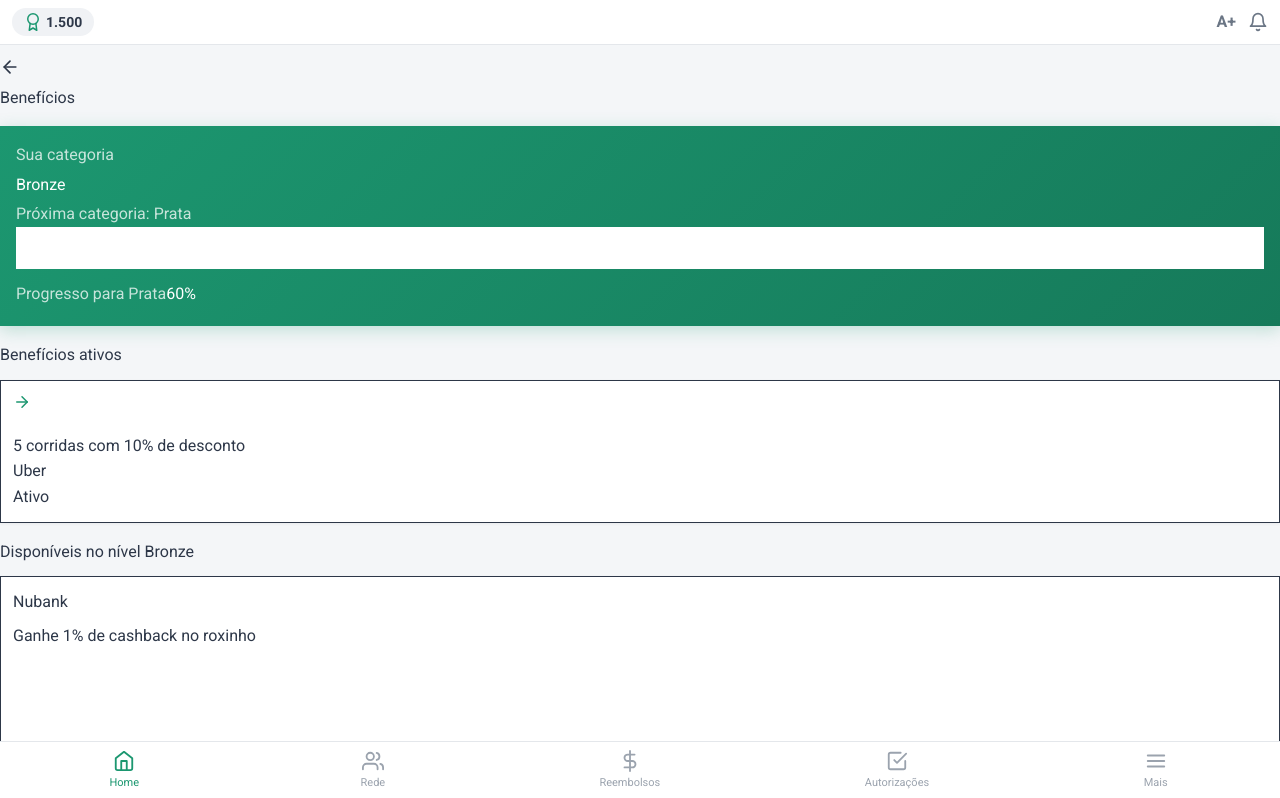
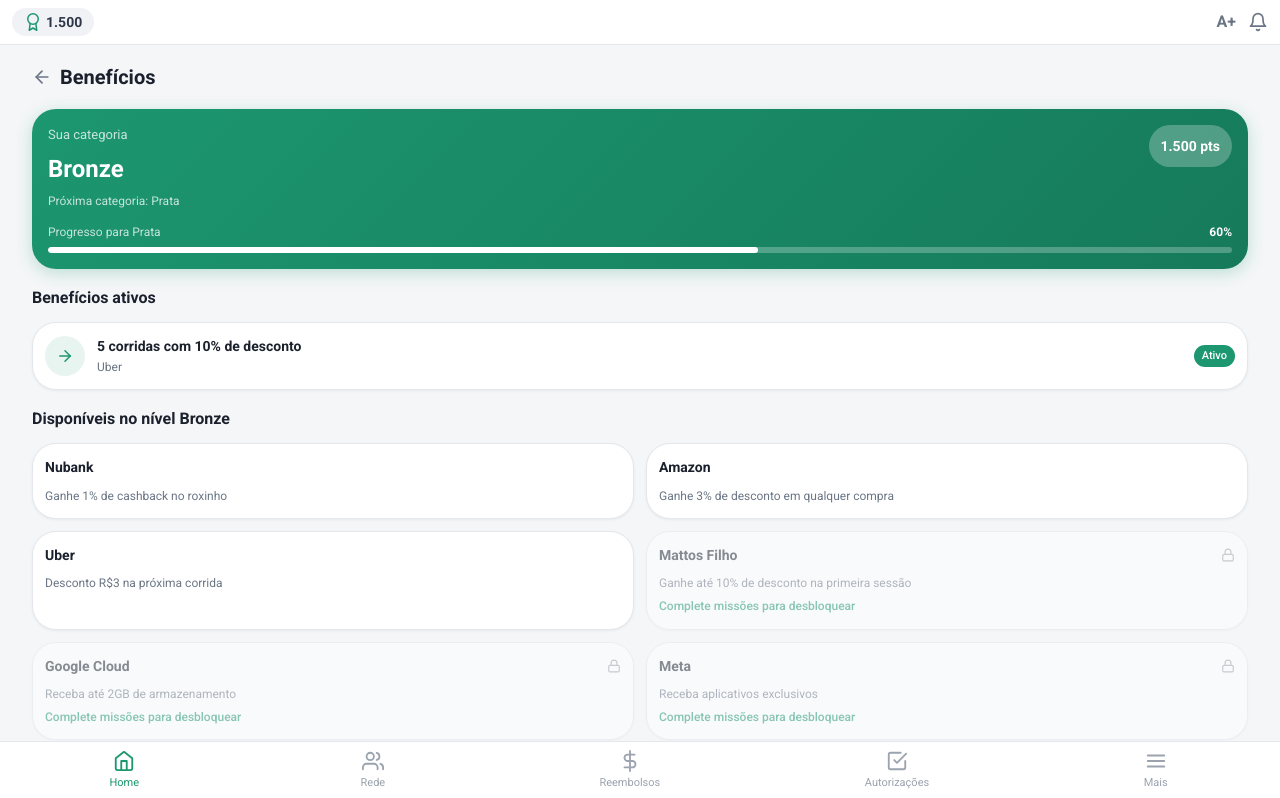
Before and after one commit to CarePlusCDF/Care-Plus-Front-Web, a React (Vite) app in the folder Front-web/: page /beneficios in a window 1280 px wide. Shown: the top 798 px of the page. Built offline with nearby package versions, Linux system fonts and the light colour scheme.

Commit message:
style: Alterando estilização Scan e Beneficios

```diff
--- a/Front-web/src/routes/Beneficios.jsx
+++ b/Front-web/src/routes/Beneficios.jsx
@@ -1,7 +1,7 @@
 import { useNavigate } from 'react-router-dom'
 import { FiArrowLeft, FiArrowRight, FiLock } from 'react-icons/fi'
 import TopBar from '../components/TopBar'
-import BottomNav from '../components/BottomNav'
+import BottomNav from '../components/Bottomnav'
 
 const Beneficios = () => {
   const navigate = useNavigate()
@@ -23,63 +23,63 @@
   ]
 
   return (
-    <div className="min-vh-100 bg-body">
+    <div className="min-h-screen bg-[#F4F6F8]">
       <TopBar points={points} showPoints={true} />
 
-      <main className="container py-3 pb-5 mb-4">
+      <main className="w-full px-4 lg:px-8 pt-4 pb-24">
 
-        <section className="d-flex align-items-center gap-2 mb-4">
+        <section className="flex items-center gap-2 mb-4">
           <button
-            className="btn btn-link p-0 text-decoration-none text-muted"
+            className="bg-transparent border-0 p-0 text-[#6B7685] cursor-pointer"
             onClick={() => navigate('/inicial')}
           >
             <FiArrowLeft size={20} />
           </button>
-          <h1 className="fw-bold mb-0 fs-5 text-dark-custom">Benefícios</h1>
+          <h1 className="font-bold text-[20px] text-[#1A202C]">Benefícios</h1>
         </section>
 
         <section className="mb-4">
-          <div className="bg-gradient-primary shadow-primary rounded-3 p-4">
-            <div className="d-flex justify-content-between align-items-start">
+          <div className="bg-gradient-primary shadow-brand-primary rounded-xl p-4">
+            <div className="flex justify-between items-start">
               <div>
-                <p className="text-white opacity-75 small mb-1">Sua categoria</p>
-                <h2 className="fw-bold text-white fs-4 mb-1">{categoria}</h2>
-                <p className="text-white opacity-75 fs-9 mb-0">
+                <p className="text-white opacity-75 text-[13px] mb-1">Sua categoria</p>
+                <h2 className="font-bold text-white text-[24px] mb-1">{categoria}</h2>
+                <p className="text-white opacity-75 text-[12px]">
                   Próxima categoria: {proximaCategoria}
                 </p>
               </div>
-              <div className="bg-white bg-opacity-25 rounded-3 px-3 py-2">
-                <span className="fw-bold text-white fs-7">
+              <div className="bg-white/25 rounded-xl px-3 py-2">
+                <span className="font-bold text-white text-[14px]">
                   {points.toLocaleString('pt-BR')} pts
                 </span>
               </div>
             </div>
             <div className="mt-3">
-              <div className="d-flex justify-content-between mb-1">
-                <span className="text-white opacity-75 fs-9">Progresso para Prata</span>
-                <span className="text-white fw-bold fs-9">60%</span>
+              <div className="flex justify-between mb-1">
+                <span className="text-white opacity-75 text-[12px]">Progresso para Prata</span>
+                <span className="text-white font-bold text-[12px]">60%</span>
               </div>
-              <div className="progress rounded-pill progress-h-sm">
-                <div className="progress-bar bg-white rounded-pill progress-60" />
+              <div className="rounded-full bg-white/25 h-1.5 overflow-hidden">
+                <div className="bg-white rounded-full h-1.5 w-[60%]" />
               </div>
             </div>
           </div>
         </section>
 
         <section className="mb-4">
-          <h2 className="fw-bold fs-6 text-dark-custom mb-3">Benefícios ativos</h2>
-          <div className="d-flex flex-column gap-2">
+          <h2 className="font-bold text-[16px] text-[#1A202C] mb-3">Benefícios ativos</h2>
+          <div className="flex flex-col gap-2">
             {beneficiosAtivos.map(({ id, title, parceiro, ativo }) => (
-              <div key={id} className="bg-white rounded-3 border shadow-card p-3 d-flex align-items-center gap-3">
-                <div className="icon-box-sm rounded-3 d-flex align-items-center justify-content-center flex-shrink-0 bg-primary-subtle-custom">
+              <div key={id} className="bg-white rounded-xl border border-[#E4E7EB] shadow-brand-card p-3 flex items-center gap-3">
+                <div className="w-10 h-10 rounded-xl flex items-center justify-center shrink-0 bg-[rgba(28,151,112,0.1)]">
                   <FiArrowRight size={18} color="#1c9770" />
                 </div>
-                <div className="flex-fill">
-                  <p className="fw-bold mb-0 fs-7 text-dark-custom">{title}</p>
-                  <p className="mb-0 text-muted fs-9">{parceiro}</p>
+                <div className="flex-1">
+                  <p className="font-bold text-[14px] text-[#1A202C]">{title}</p>
+                  <p className="text-[#6B7685] text-[12px]">{parceiro}</p>
                 </div>
                 {ativo && (
-                  <span className="badge rounded-pill fs-9 bg-primary">Ativo</span>
+                  <span className="rounded-full text-[11px] text-white bg-[#1c9770] px-2 py-0.5 font-medium">Ativo</span>
                 )}
               </div>
             ))}
@@ -87,30 +87,26 @@
         </section>
 
         <section className="mb-4">
-          <div className="d-flex justify-content-between align-items-center mb-3">
-            <h2 className="fw-bold fs-6 text-dark-custom mb-0">Disponíveis no nível {categoria}</h2>
+          <div className="flex justify-between items-center mb-3">
+            <h2 className="font-bold text-[16px] text-[#1A202C]">Disponíveis no nível {categoria}</h2>
           </div>
-          <div className="row g-3">
+          <div className="grid grid-cols-1 lg:grid-cols-2 gap-3">
             {beneficiosDisponiveis.map(({ id, title, parceiro, bloqueado }) => (
-              <div key={id} className="col-12 col-md-6">
-                <div className={`bg-white rounded-3 border shadow-card p-3 h-100 ${bloqueado ? 'opacity-50' : ''}`}>
-                  <div className="d-flex align-items-center justify-content-between mb-2">
-                    <span className="fw-bold fs-7 text-dark-custom">{parceiro}</span>
-                    {bloqueado && <FiLock size={14} color="#9BA3AE" />}
-                  </div>
-                  <p className="mb-0 text-muted fs-9">{title}</p>
-                  {bloqueado && (
-                    <p className="mb-0 text-primary fs-9 fw-medium mt-1">
-                      Complete missões para desbloquear
-                    </p>
-                  )}
+              <div key={id} className={`bg-white rounded-xl border border-[#E4E7EB] shadow-brand-card p-3 ${bloqueado ? 'opacity-50' : ''}`}>
+                <div className="flex items-center justify-between mb-2">
+                  <span className="font-bold text-[14px] text-[#1A202C]">{parceiro}</span>
+                  {bloqueado && <FiLock size={14} color="#9BA3AE" />}
                 </div>
+                <p className="text-[#6B7685] text-[12px]">{title}</p>
+                {bloqueado && (
+                  <p className="text-[#1c9770] text-[12px] font-medium mt-1">
+                    Complete missões para desbloquear
+                  </p>
+                )}
               </div>
             ))}
           </div>
         </section>
-
-
 
       </main>
 
```
Also changed, not shown: Front-web/src/routes/Scan.jsx (+28 -28 lines).
